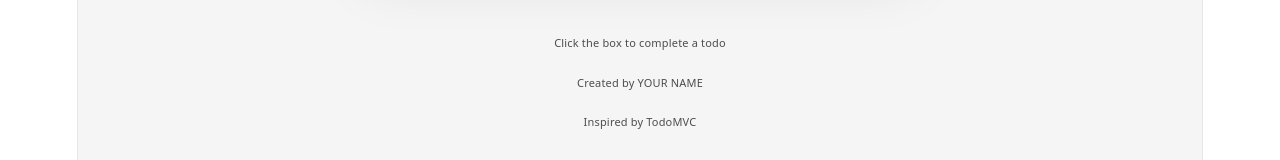
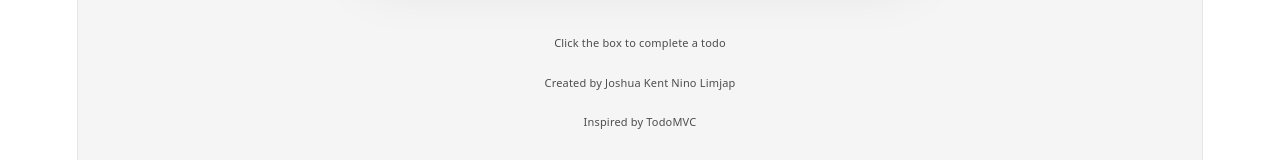
Before and after one commit to JoshuaLimjap/csit340-todomvc, a React (Vite) app: page / in a window 1280 px wide. Shown: the part 413-573 px from the top of the page. Built offline with nearby package versions, Linux system fonts and the light colour scheme; the HTML template or start-up script is replaced by a standard one.

Commit message:
feat: add static todomvc layout

```diff
--- a/src/App.jsx
+++ b/src/App.jsx
@@ -5,7 +5,7 @@ function App() {
   return (
     <div className="min-h-screen bg-[#f5f5f5] py-8 font-light text-[#111]">
       <Todos />
-      <Info name="YOUR NAME" />
+      <Info name="Joshua Kent Nino Limjap" />
     </div>
   )
 }
```
